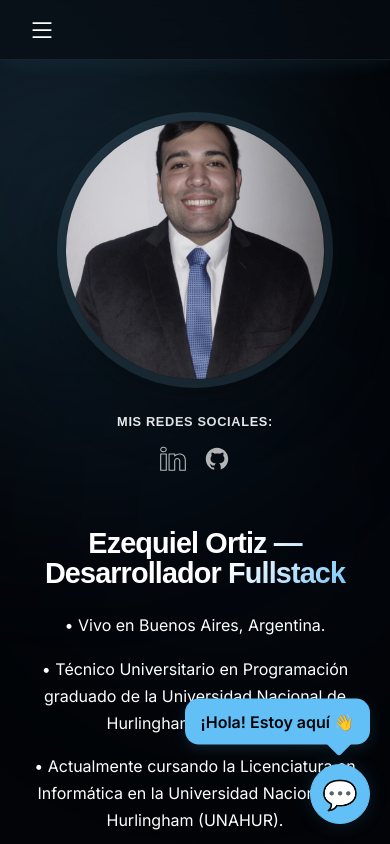
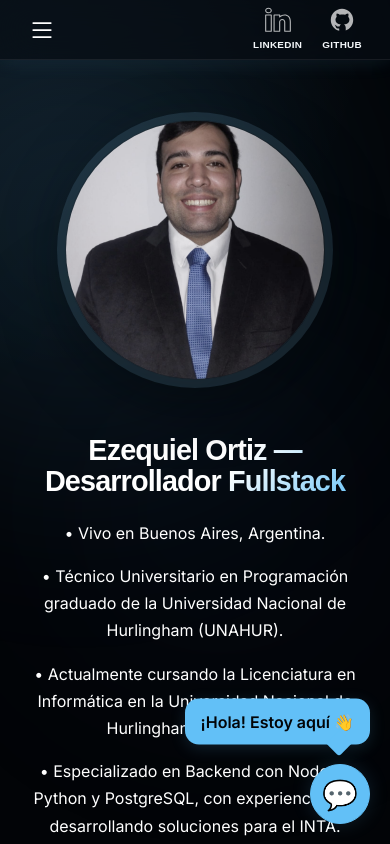
Before and after one commit to Ezequiel-247/Portfolio, a React (Vite) app: page / in a window 390 px wide. Shown: the top 844 px of the page. Built offline with nearby package versions, Linux system fonts and the light colour scheme.

Commit message:
Ajustes Resonsive

```diff
--- a/src/components/Habilidades.jsx
+++ b/src/components/Habilidades.jsx
@@ -9,7 +9,9 @@ const Habilidades = () => {
     // Agrupamos las habilidades por categoría para crear las columnas
     const skillsByCategory = useMemo(() => {
         const categories = {};
-        const categoryOrder = ["Frontend", "Backend", "Tools"]; // Reducido a 3 pilares
+        // "Tools" (la categoría más corta) va en el medio, flanqueada por Frontend y Backend
+        // (las más largas y de altura más pareja) para que el desnivel entre columnas se note menos.
+        const categoryOrder = ["Frontend", "Tools", "Backend"];
 
         categoryOrder.forEach(cat => {
             const skills = allSkills.filter(skill => skill.category === cat);
--- a/src/components/Header.jsx
+++ b/src/components/Header.jsx
@@ -1,5 +1,7 @@
 import React, { useState } from "react";
 import '../style/Header.css';
+import linkedinIcon from '../img/linkedin.svg';
+import githubIcon from '../img/github.svg';
 import { useLanguage } from '../context/LanguageContext';
 import { useTheme } from '../hooks/useTheme';
 
@@ -20,6 +22,18 @@ const Header = () => {
                 <path fillRule="evenodd" d="M2.5 12a.5.5 0 0 1 .5-.5h10a.5.5 0 0 1 0 1H3a.5.5 0 0 1-.5-.5zm0-4a.5.5 0 0 1 .5-.5h10a.5.5 0 0 1 0 1H3a.5.5 0 0 1-.5-.5zm0-4a.5.5 0 0 1 .5-.5h10a.5.5 0 0 1 0 1H3a.5.5 0 0 1-.5-.5z"/>
             </svg>
         </button>
+
+        {/* Accesos directos a redes, visibles en mobile sin necesidad de abrir el menú */}
+        <div className="redes-header">
+            <a href="https://www.linkedin.com/in/eduardo-ezequiel-ortiz-7815a526b" target="_blank" rel="noopener noreferrer" title={language === 'es' ? 'Mi LinkedIn' : 'My LinkedIn'}>
+                <img className="icono" src={linkedinIcon} alt="" />
+                <span>LinkedIn</span>
+            </a>
+            <a href="https://github.com/Ezequiel-247" target="_blank" rel="noopener noreferrer" title={language === 'es' ? 'Mi GitHub' : 'My GitHub'}>
+                <img className="icono" src={githubIcon} alt="" />
+                <span>GitHub</span>
+            </a>
+        </div>
 
         <nav className={`nav ${menuOpen ? 'active' : ''}`}>
             {/* Botón Cerrar (Visible solo dentro del menú móvil) */}
--- a/src/components/Proyectos.jsx
+++ b/src/components/Proyectos.jsx
@@ -6,6 +6,7 @@ import { useLanguage } from '../context/LanguageContext';
 
 const Proyectos = () => {
     const [expandidos, setExpandidos] = useState({});
+    const [huboScroll, setHuboScroll] = useState(false);
     const { language } = useLanguage();
 
     // Obtenemos los proyectos dependiendo del idioma
@@ -25,7 +26,7 @@ const Proyectos = () => {
                         <p>{textoNota}</p>
                     </div>
                 </div>
-                <div className="grid-proyectos">
+                <div className="grid-proyectos" onScroll={() => setHuboScroll(true)}>
                     {proyectosActuales.map((proyecto, index) => {
                         const limiteCaracteres = 180; // Aprox. 4 a 5 líneas de texto
                         const esTextoLargo = proyecto.descripcion.length > limiteCaracteres;
@@ -130,6 +131,12 @@ const Proyectos = () => {
                     );
                     })}
                 </div>
+                {!huboScroll && (
+                    <div className="carousel-hint" aria-hidden="true">
+                        <span>{language === 'es' ? 'Desliza para ver más proyectos' : 'Swipe to see more projects'}</span>
+                        <span className="carousel-hint-icon">👉</span>
+                    </div>
+                )}
             </div>
         </section>
     );
--- a/src/style/Header.css
+++ b/src/style/Header.css
@@ -111,7 +111,8 @@ body.light-mode .nav a:hover {
 /* ── HAMBURGUESA MÓVIL ─────────────────────────────────────── */
 .menu-toggle,
 .close-menu,
-.overlay {
+.overlay,
+.redes-header {
   display: none;
 }
 
@@ -130,6 +131,40 @@ body.light-mode .nav a:hover {
     color: var(--text-color);
     cursor: pointer;
     z-index: 1001;
+  }
+
+  /* Accesos directos a LinkedIn/GitHub, siempre visibles junto a la hamburguesa */
+  .redes-header {
+    display: flex;
+    align-items: center;
+    gap: 20px;
+    margin-left: auto;
+  }
+
+  .redes-header a {
+    display: flex;
+    flex-direction: column;
+    align-items: center;
+    gap: 3px;
+    text-decoration: none;
+  }
+
+  .redes-header .icono {
+    width: 28px;
+    height: 28px;
+  }
+
+  .redes-header span {
+    font-family: 'DM Sans', sans-serif;
+    font-size: 0.62rem;
+    font-weight: 600;
+    color: var(--text-muted);
+    text-transform: uppercase;
+    letter-spacing: 0.03em;
+  }
+
+  body.light-mode .redes-header span {
+    color: var(--text-color);
   }
 
   .nav {
--- a/src/style/Main.css
+++ b/src/style/Main.css
@@ -75,11 +75,18 @@
 }
 
 /* Contenedor de redes y su título */
+/* Oculto en mobile: el header ya muestra LinkedIn/GitHub siempre visibles ahí (ver .redes-header en Header.css) */
 .redes-container {
-  display: flex;
+  display: none;
   flex-direction: column;
   align-items: center;
   gap: 12px;
+}
+
+@media (min-width: 768px) {
+  .redes-container {
+    display: flex;
+  }
 }
 
 .redes-titulo {
--- a/src/style/Proyectos.css
+++ b/src/style/Proyectos.css
@@ -69,18 +69,71 @@ body.light-mode .nota-tecnica {
   color: var(--text-color);
 }
 
-/* ── GRID ──────────────────────────────────────────────────── */
+/* ── GRID / CARRUSEL ──────────────────────────────────────────
+   Mobile: scroll horizontal con snap (evita 4 pantallas de scroll vertical).
+   Desktop (≥768px): vuelve a ser un grid normal, todo visible sin interacción. */
 .grid-proyectos {
-  display: grid;
-  grid-template-columns: 1fr;
-  gap: 28px;
+  display: flex;
+  overflow-x: auto;
+  scroll-snap-type: x mandatory;
+  gap: 20px;
   margin-top: 48px;
-  align-items: start;
+  padding-bottom: 8px;
+  -webkit-overflow-scrolling: touch;
+  scrollbar-width: none; /* Firefox */
+}
+
+.grid-proyectos::-webkit-scrollbar {
+  display: none; /* Chrome/Safari/Edge */
+}
+
+.grid-proyectos .card-proyecto {
+  scroll-snap-align: start;
+  flex: 0 0 100%;
+}
+
+/* ── AVISO "DESLIZA PARA VER MÁS" ──────────────────────────── */
+.carousel-hint {
+  display: none;
+}
+
+@media (max-width: 767px) {
+  .carousel-hint {
+    display: flex;
+    align-items: center;
+    justify-content: center;
+    gap: 10px;
+    margin-top: 20px;
+    font-family: 'DM Sans', sans-serif;
+    font-size: 1.05rem;
+    font-weight: 700;
+    color: var(--text-color);
+  }
+
+  .carousel-hint-icon {
+    display: inline-block;
+    font-size: 1.5rem;
+    animation: carousel-hint-swipe 1.4s ease-in-out infinite;
+  }
+}
+
+@keyframes carousel-hint-swipe {
+  0%, 100% { transform: translateX(0); opacity: 0.6; }
+  50% { transform: translateX(6px); opacity: 1; }
 }
 
 @media (min-width: 768px) {
   .grid-proyectos {
+    display: grid;
     grid-template-columns: repeat(auto-fit, minmax(340px, 1fr));
+    overflow-x: visible;
+    scroll-snap-type: none;
+    align-items: start;
+  }
+
+  .grid-proyectos .card-proyecto {
+    flex: unset;
+    max-width: none;
   }
 }
 
```
